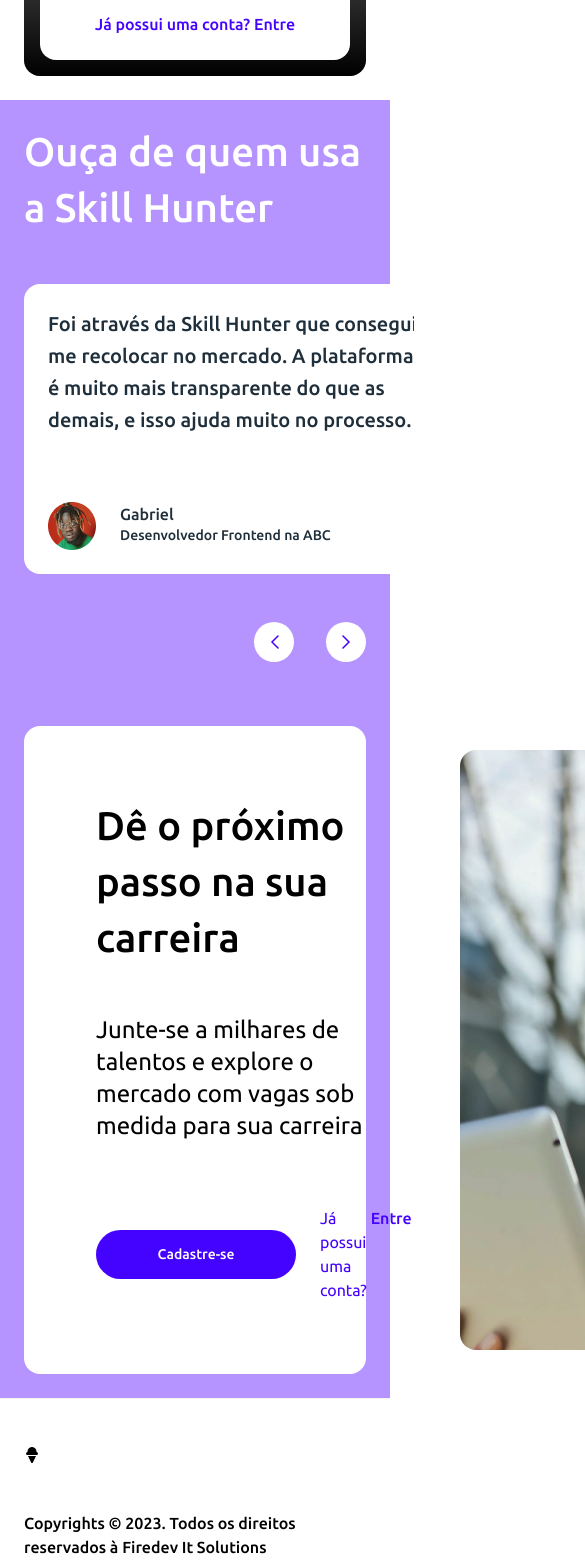
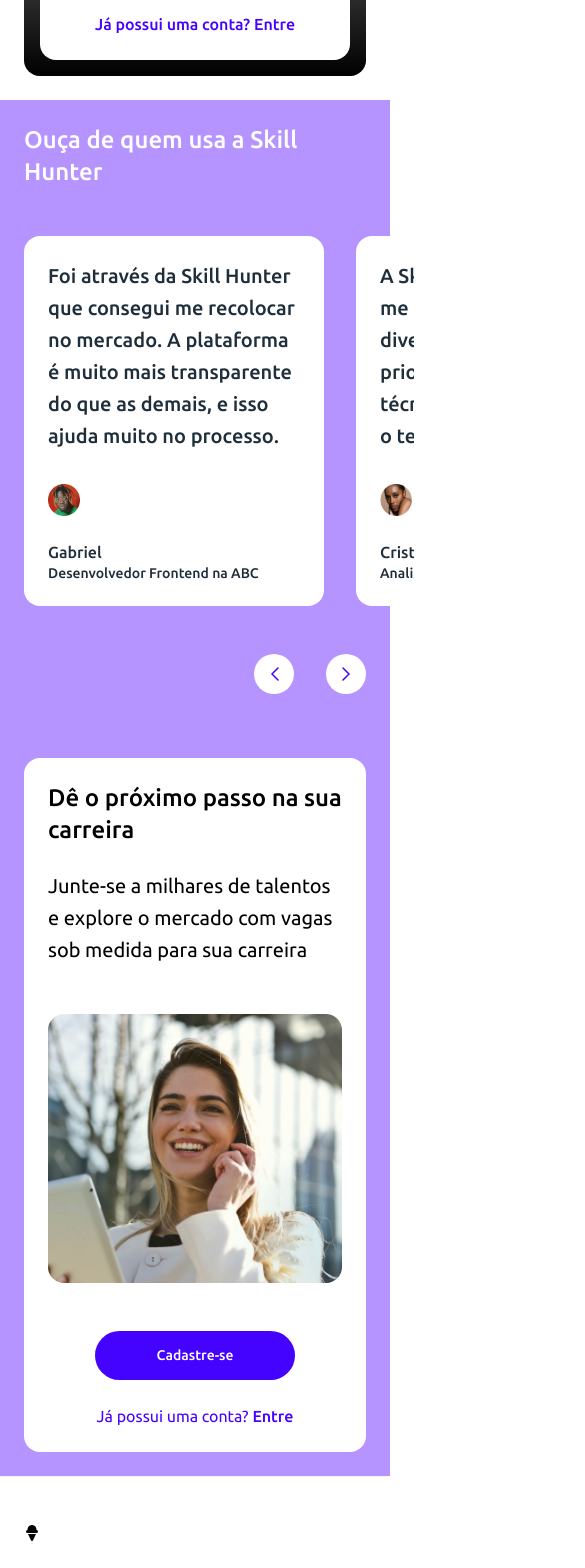
Before and after one commit to edusilva-dev/sh-lp, a React (Vite) app: page / in a window 390 px wide. Shown: the part 4120-5688 px from the top of the page, 585 px wide, since content can reach past the window. Built offline with nearby package versions, Linux system fonts and the light colour scheme; grey boxes are pictures that could not be loaded.

Commit message:
feat: finaliza mobile da tela de candidatos

```diff
--- a/src/components/cards-carousel/cards-carousel.component.tsx
+++ b/src/components/cards-carousel/cards-carousel.component.tsx
@@ -1,6 +1,13 @@
 import LeftChevron from '@/assets/icons/left-chevron.svg?react';
 import RightChevron from '@/assets/icons/right-chevron.svg?react';
-import { Stack, Typography, typographyClasses } from '@mui/material';
+import {
+	Box,
+	Stack,
+	Theme,
+	Typography,
+	typographyClasses,
+	useMediaQuery,
+} from '@mui/material';
 import useEmblaCarousel from 'embla-carousel-react';
 import { FC } from 'react';
 
@@ -8,7 +15,7 @@
 	content: string;
 	name: string;
 	role: string;
-	photo: JSX.Element;
+	photo: string;
 };
 
 export type CardsCarouselProps = {
@@ -16,6 +23,10 @@
 };
 
 export const CardsCarousel: FC<CardsCarouselProps> = ({ reviews }) => {
+	const isMobile = useMediaQuery<Theme>((theme) =>
+		theme.breakpoints.down('sm')
+	);
+
 	const [emblaRef, emblaApi] = useEmblaCarousel();
 
 	return (
@@ -31,19 +42,26 @@
 						sx={(theme) => ({
 							backgroundColor: theme.palette.common.white,
 							width: '420px',
-							height: '290px',
+							minHeight: '290px',
 							p: 3,
 							borderRadius: 2,
 							flexShrink: '0',
 							[`.${typographyClasses.root}`]: {
 								color: '#1E2E3A !important',
 							},
+							[theme.breakpoints.down('sm')]: {
+								width: '300px',
+							},
 						})}
 					>
-						<Stack justifyContent="space-between" height="100%">
+						<Stack justifyContent="space-between" height="100%" gap={4}>
 							<Typography variant="h3">{review.content}</Typography>
-							<Stack direction="row" gap={3}>
-								{review.photo}
+							<Stack direction={isMobile ? 'column' : 'row'} gap={3}>
+								<Box
+									component="img"
+									src={review.photo}
+									sx={{ width: '32px', height: '32px' }}
+								/>
 								<Stack>
 									<Typography>{review.name}</Typography>
 									<Typography variant="body2">{review.role}</Typography>
--- /dev/null
+++ b/src/components/sign-in-buttons/index.ts
@@ -0,0 +1 @@
+export * from './sign-in-buttons.component';
--- /dev/null
+++ b/src/components/sign-in-buttons/sign-in-buttons.component.tsx
@@ -0,0 +1,24 @@
+import { Button, Link, Stack, Typography } from '@mui/material';
+import { FC } from 'react';
+
+export type SignInButtonsProps = {
+	vertical?: boolean;
+};
+
+export const SignInButtons: FC<SignInButtonsProps> = ({ vertical }) => (
+	<Stack direction={!vertical ? 'row' : 'column'} alignItems="center" gap={3}>
+		<Button variant="contained">Cadastre-se</Button>
+		<Typography
+			fontWeight={400}
+			color="primary.main"
+			component={Stack}
+			direction="row"
+			gap={0.5}
+		>
+			Já possui uma conta?
+			<Link href="#" fontWeight={500} sx={{ textDecoration: 'none' }}>
+				Entre
+			</Link>
+		</Typography>
+	</Stack>
+);
--- a/src/pages/candidate/components/reviews-banner/reviews-banner.component.tsx
+++ b/src/pages/candidate/components/reviews-banner/reviews-banner.component.tsx
@@ -4,13 +4,8 @@
 import reviewsBannerPhoto from '@/assets/images/reviews-banner-image.png';
 import { CardsCarousel, Review } from '@/components/cards-carousel';
 import { PrimaryLightContainer } from '@/components/primary-light-container';
-import {
-	Box,
-	Button,
-	Link,
-	Stack,
-	Typography
-} from '@mui/material';
+import { SignInButtons } from '@/components/sign-in-buttons';
+import { Box, Stack, Theme, Typography, useMediaQuery } from '@mui/material';
 import { FC } from 'react';
 
 const reviews: Array<Review> = [
@@ -19,56 +14,61 @@
 			'Foi através da Skill Hunter que consegui me recolocar no mercado. A plataforma é muito mais transparente do que as demais, e isso ajuda muito no processo.',
 		name: 'Gabriel',
 		role: 'Desenvolvedor Frontend na ABC',
-		photo: <Box component="img" src={reviewPhoto1} />,
+		photo: reviewPhoto1,
 	},
 	{
 		content:
 			'A Skill Hunter me permitiu me destacar dentre diversos candidatos por priorizar minha capacidade técnica em vez de somente o tempo de experiência.',
 		name: 'Cristina',
 		role: 'Analista de CRM na DFG',
-		photo: <Box component="img" src={reviewPhoto2} />,
+		photo: reviewPhoto2,
 	},
 	{
 		content: 'Essa plataforma acabou com os processos sem sentido. ',
 		name: 'Fernanda',
 		role: 'UX Designer na JKL',
-		photo: <Box component="img" src={reviewPhoto3} />,
+		photo: reviewPhoto3,
 	},
 	{
 		content:
 			'Foi através da Skill Hunter que consegui me recolocar no mercado. A plataforma é muito mais transparente do que as demais, e isso ajuda muito no processo.',
 		name: 'Gabriel',
 		role: 'Desenvolvedor Frontend na ABC',
-		photo: <Box component="img" src={reviewPhoto1} />,
+		photo: reviewPhoto1,
 	},
 	{
 		content:
 			'A Skill Hunter me permitiu me destacar dentre diversos candidatos por priorizar minha capacidade técnica em vez de somente o tempo de experiência.',
 		name: 'Cristina',
 		role: 'Analista de CRM na DFG',
-		photo: <Box component="img" src={reviewPhoto2} />,
+		photo: reviewPhoto2,
 	},
 	{
 		content: 'Essa plataforma acabou com os processos sem sentido. ',
 		name: 'Fernanda',
 		role: 'UX Designer na JKL',
-		photo: <Box component="img" src={reviewPhoto3} />,
+		photo: reviewPhoto3,
 	},
 ];
 
 export const ReviewsBanner: FC = () => {
+	const isMobile = useMediaQuery<Theme>((theme) =>
+		theme.breakpoints.down('lg')
+	);
+
 	return (
 		<PrimaryLightContainer>
 			<Stack gap={8}>
 				<Stack gap={6}>
-					<Typography variant="h1" color="secondary.main">
+					<Typography variant={isMobile ? 'h2' : 'h1'} color="secondary.main">
 						Ouça de quem usa a Skill Hunter
 					</Typography>
 					<CardsCarousel reviews={reviews} />
 				</Stack>
 				<Stack
-					direction="row"
+					direction={isMobile ? 'column' : 'row'}
 					justifyItems="space-between"
+					gap={6}
 					sx={(theme) => ({
 						backgroundColor: theme.palette.common.white,
 						p: 3,
@@ -78,44 +78,31 @@
 						alignSelf: 'center',
 					})}
 				>
-					<Stack flex="1" p={6}>
+					<Stack flex="1" {...(!isMobile && { p: 6 })}>
 						<Stack flex="1" justifyContent="space-between">
-							<Stack gap={6}>
-								<Typography variant="h1">
+							<Stack gap={isMobile ? 3 : 6}>
+								<Typography variant={isMobile ? 'h2' : 'h1'}>
 									Dê o próximo passo na sua carreira
 								</Typography>
-								<Typography variant="h2" fontWeight={400}>
+								<Typography variant={isMobile ? 'h3' : 'h2'} fontWeight={400}>
 									Junte-se a milhares de talentos e explore o mercado com vagas
 									sob medida para sua carreira
 								</Typography>
 							</Stack>
-							<Stack direction="row" alignItems="center" gap={3}>
-								<Button variant="contained">Cadastre-se</Button>
-								<Typography
-									fontWeight={400}
-									color="primary.main"
-									component={Stack}
-									direction="row"
-									gap={0.5}
-								>
-									Já possui uma conta?
-									<Link
-										href="#"
-										fontWeight={500}
-										sx={{ textDecoration: 'none' }}
-									>
-										Entre
-									</Link>
-								</Typography>
-							</Stack>
+							{!isMobile ? <SignInButtons /> : null}
 						</Stack>
 					</Stack>
-					<Box
-						sx={{ borderRadius: 2 }}
-						flex="1 0 1"
-						component="img"
-						src={reviewsBannerPhoto}
-					/>
+					<Stack gap={6}>
+						<Box
+							sx={{
+								flex: '1',
+								borderRadius: 2,
+							}}
+							component="img"
+							src={reviewsBannerPhoto}
+						/>
+						{isMobile ? <SignInButtons vertical /> : null}
+					</Stack>
 				</Stack>
 			</Stack>
 		</PrimaryLightContainer>
```
